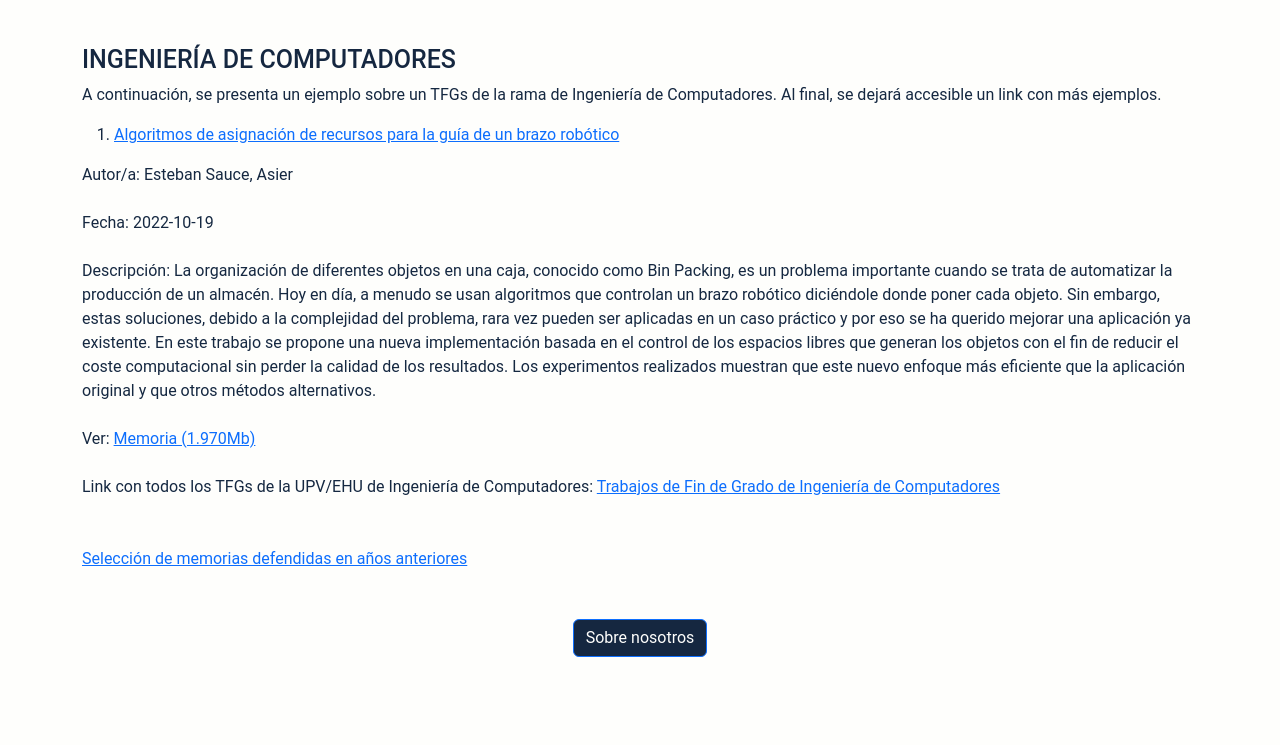
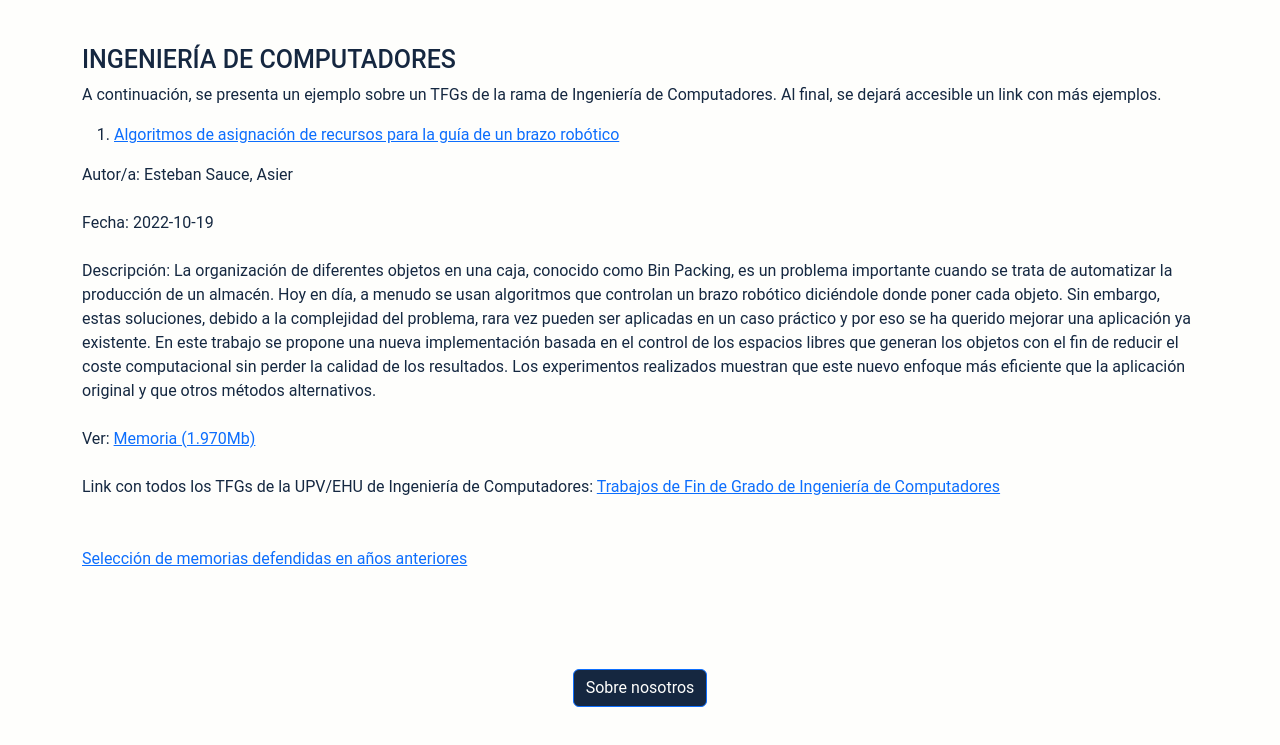
Before and after one commit to agarciacif/web_IPC, a website built with Vite: page tfgPrevios.html in a window 1280 px wide. Shown: the part 1417-2162 px from the top of the page. Before the commit the page ends 2082 px from the top, so only its background shows below. Built offline with nearby package versions, Linux system fonts and the light colour scheme.

Commit message:
footer añadido

```diff
--- a/tfgPrevios.html
+++ b/tfgPrevios.html
@@ -10,8 +10,8 @@
     <script src="https://cdn.jsdelivr.net/npm/bootstrap@5.3.0/dist/js/bootstrap.bundle.min.js"></script>
     <link href="style.css" rel="stylesheet">
 </head>
-<body>
-    <nav class="navbar navbar-expand-lg navbar-light" id="menuNav">
+<body id="cuerpo">
+    <nav class="navbar navbar-expand-lg" id="menuNav">
         <div class="container">
           <button class="navbar-toggler" type="button" data-bs-toggle="collapse" data-bs-target="#navbarNav" aria-controls="navbarNav" aria-expanded="false" aria-label="Toggle navigation" id="botonNav">
             <span class="navbar-toggler-icon">
@@ -167,7 +167,7 @@
 
         </main>
     </div>
-    <footer class="d-flex justify-content-center m-2">
+    <footer class="d-flex justify-content-center m-2 footer">
         <a href="sobreNosotros.html"><button class="btn btn-primary" id="botonSN">Sobre nosotros</button></a>
     </footer>
 </body>
```
